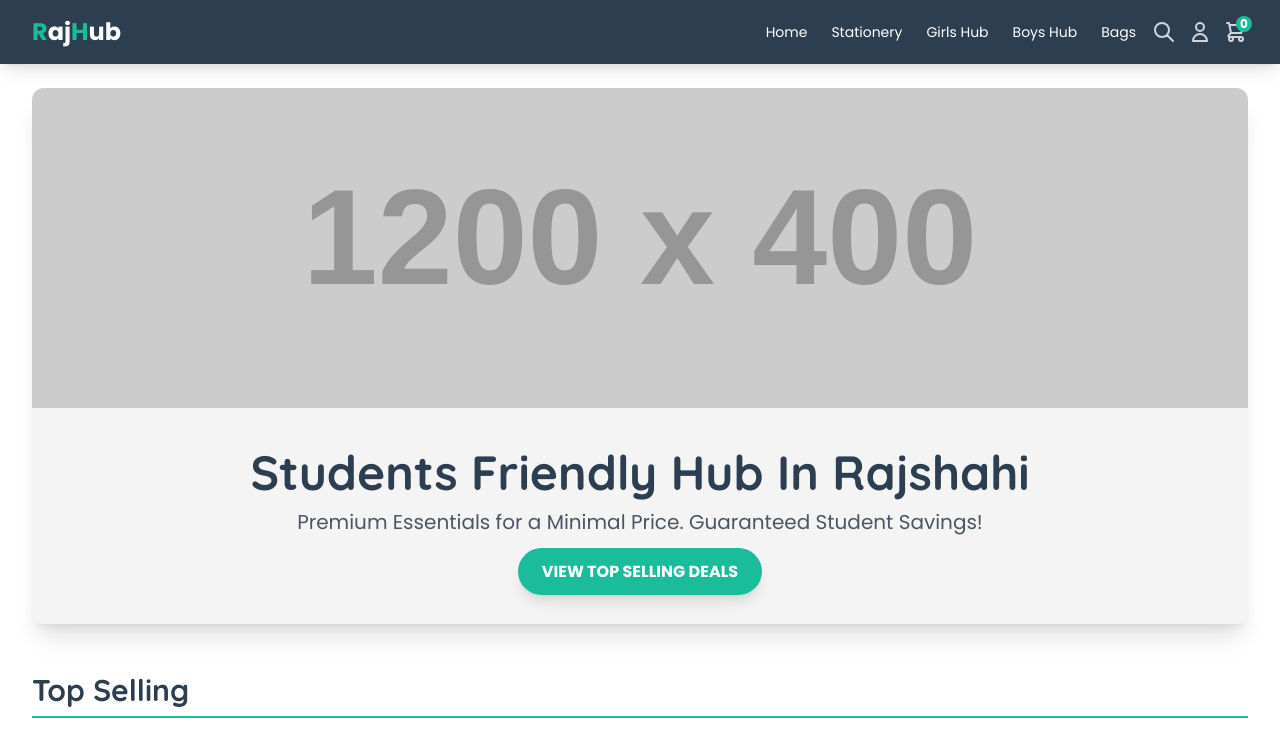
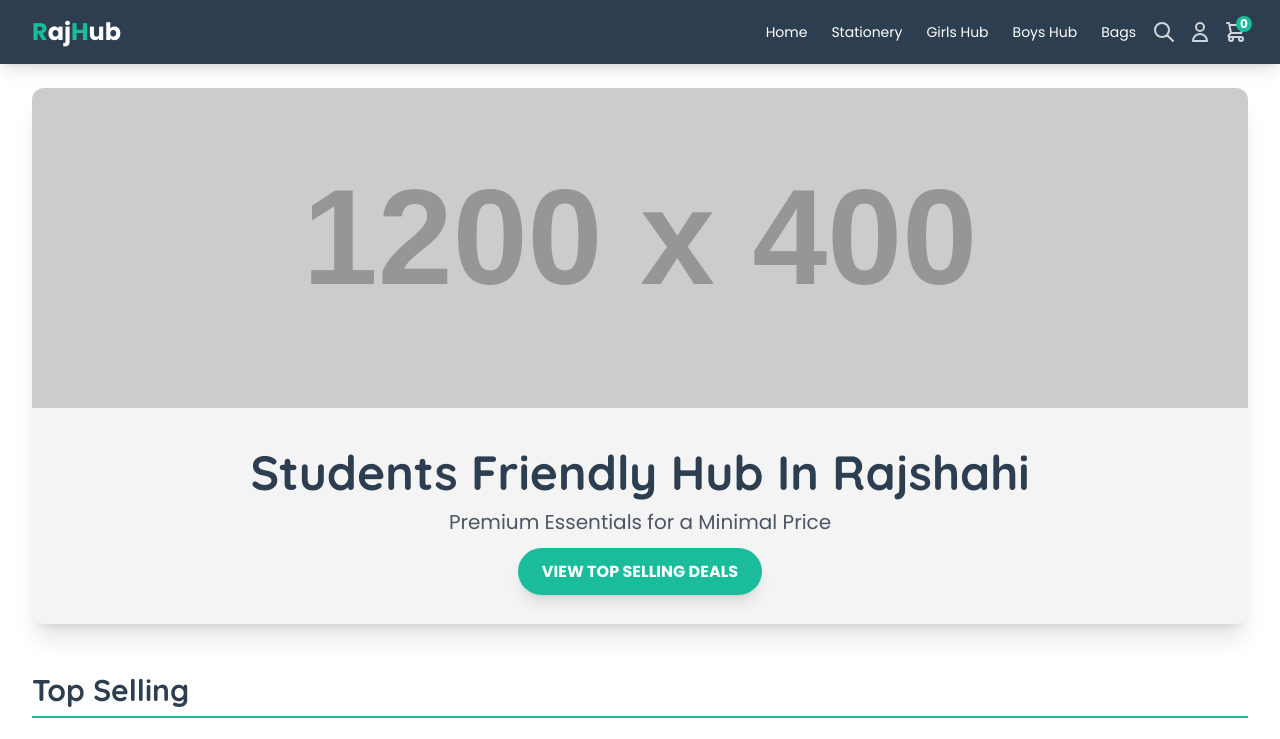
Before and after one commit to rajstudenthub-crypto/rajhub, a plain HTML site: page Index.html in a window 1280 px wide. Shown: the top 739 px of the page. Drawn offline with nearby package versions, Linux system fonts and the light colour scheme; placeholder pictures from the web are drawn by us.

Commit message:
Update Index.html

```diff
--- a/Index.html
+++ b/Index.html
@@ -442,7 +442,7 @@
                     <h1 class="text-3xl sm:text-5xl font-extrabold text-charcoal mb-3 leading-tight">
                         Students Friendly Hub In Rajshahi
                     </h1>
-                    <p class="text-base sm:text-xl text-gray-600 mb-6">Premium Essentials for a Minimal Price. Guaranteed Student Savings!</p>
+                    <p class="text-base sm:text-xl text-gray-600 mb-6">Premium Essentials for a Minimal Price</p>
                     <a href="#top-selling-products-strip" class="px-6 py-3 bg-teal-accent text-white font-bold rounded-full shadow-lg hover:bg-[#158C7C] transition duration-200 uppercase text-sm sm:text-base">
                         View Top Selling Deals
                     </a>
```
